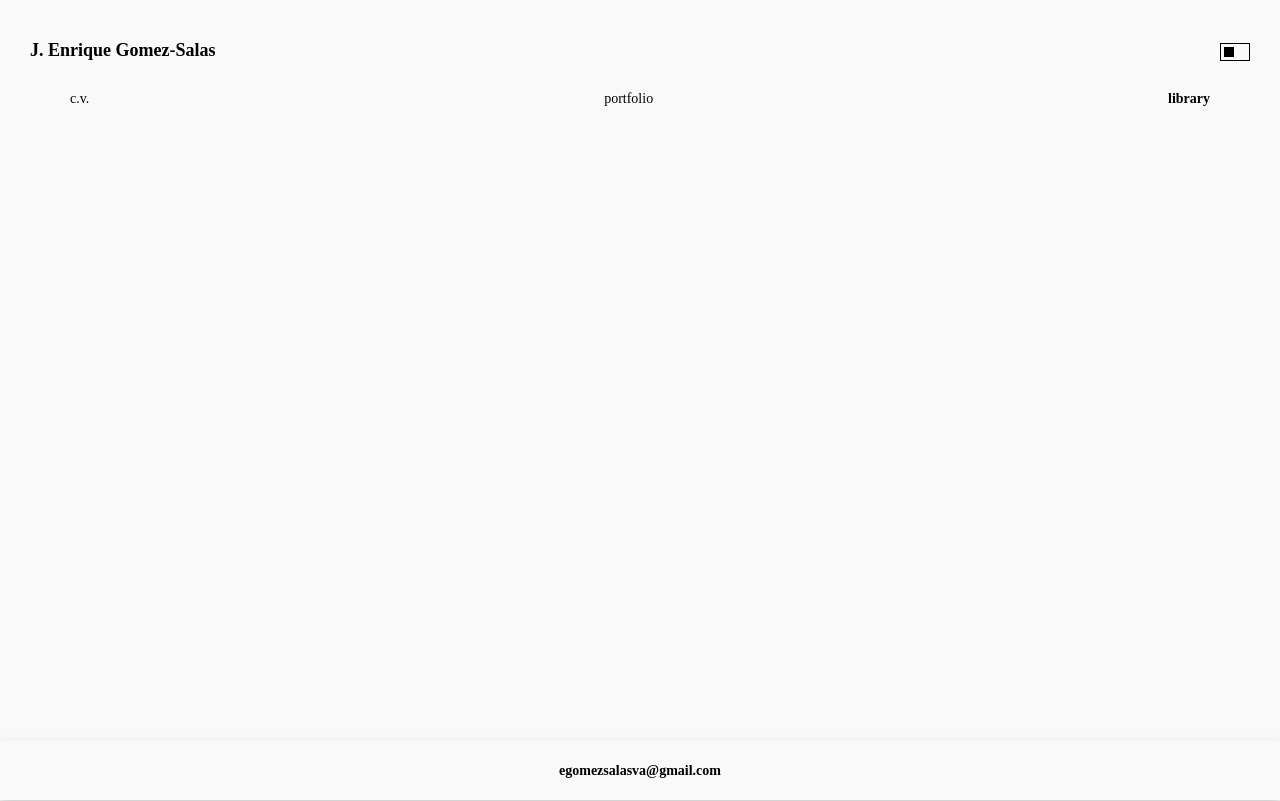
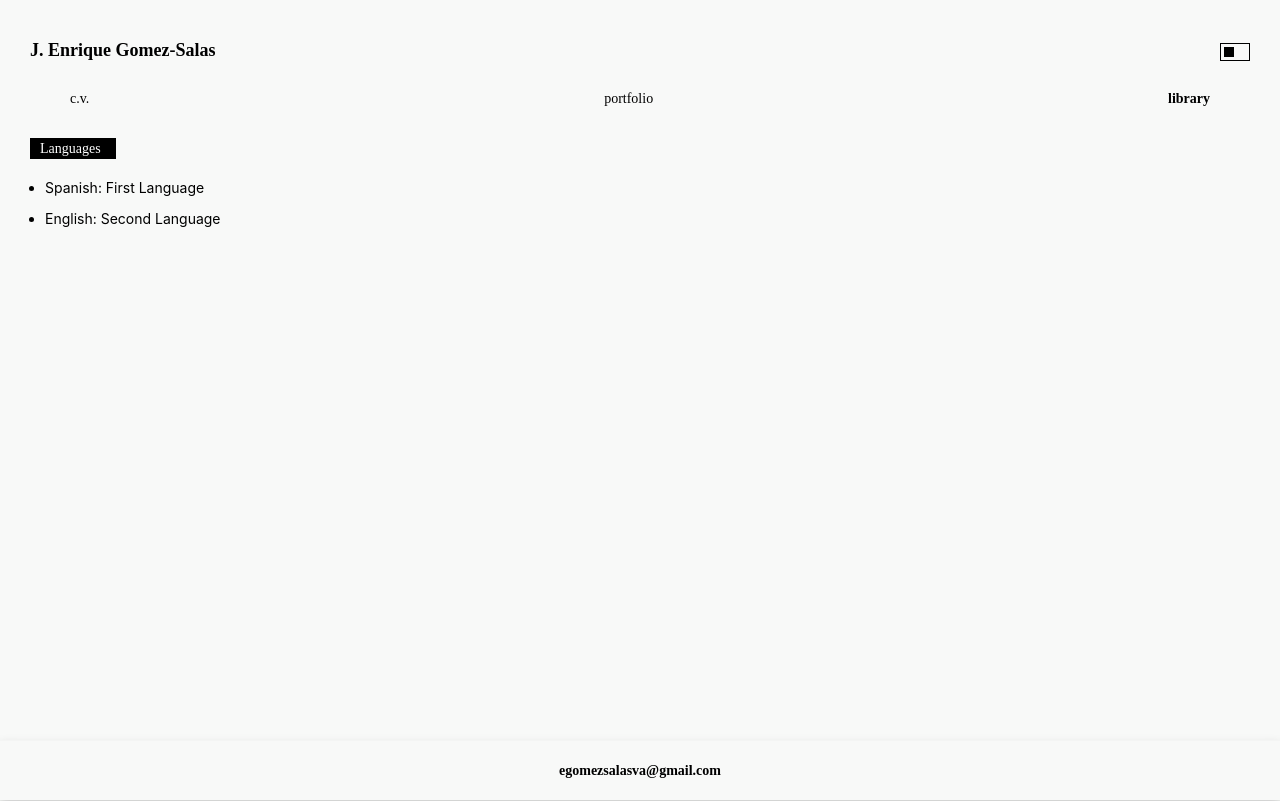
Before and after one commit to egomezsalasva/cv, a React (Create React App) app in the folder client/: page /library in a window 1280 px wide. Built offline with nearby package versions, Linux system fonts and the light colour scheme.

Commit message:
Library Boilerplate

```diff
--- a/client/src/App.js
+++ b/client/src/App.js
@@ -35,7 +35,7 @@ function App() {
         <Route path="/portfolio">
           <Portfolio />
         </Route>
-        <Route path="/librar">
+        <Route path="/library">
           <Library />
         </Route>
       </Switch>
--- a/client/src/components/library/Library.js
+++ b/client/src/components/library/Library.js
@@ -1,20 +1,58 @@
 //IMPORTS
 //-Modules
-import React from 'react'
-// import styled from 'styled-components'
+import React, { useState, useRef, useEffect } from 'react'
+import styled from 'styled-components'
+//-Components
+import Heading from '../global/shared/Heading'
 
 
 //STYLE
+//-Variables
+const tagBottomMargin = "20px"
+const tagsExtraWidth = "10px"
+const ulTranslate = "15px"
 //-Components
-// const Component = styled.div`
-
-// `
+const SectionsOuter = styled.div`
+  width: 100%;
+  height: calc(100vh - 210px - 60px);
+  margin-top: 30px;
+  overflow: scroll;
+  .section{
+    margin: 0 30px 50px;
+    max-width: 650px;
+    ul{
+      transform:translateX(${ulTranslate});
+      width: calc(100% - ${ulTranslate});
+      li{
+        font-size: 14px;
+        margin-bottom: 14px;
+      }
+    }
+  }
+`
 
 
 //MAIN COMPONENT
-function Library() {
+const Library = () => {
   return (
     <>
+
+      <SectionsOuter>
+        <div className="sectionsInner">
+
+          <div className="section">
+            <Heading headingName="Languages" classProp="heading" />
+            <ul>
+              <li>Spanish: First Language</li>
+              <li>English: Second Language</li>
+            </ul>
+          </div>
+
+
+
+        </div>
+      </SectionsOuter>
+
     </>
   )
 }
```
